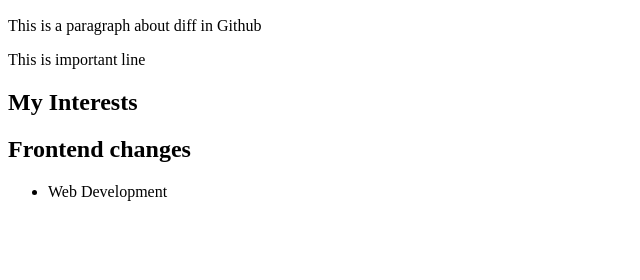
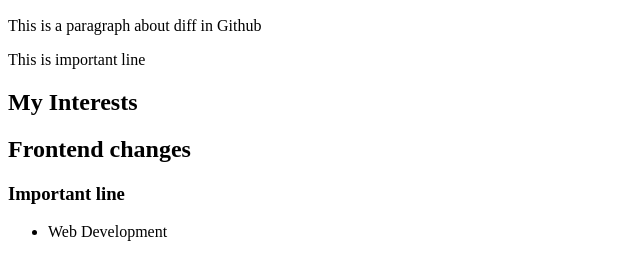
Before and after one commit to PoovendanA/DevopsPractice, a plain HTML site: page index.html in a window 1280 px wide. Shown: the part 110-390 px from the top of the page, without its empty margins (0-640 px from the left). Drawn offline with Linux system fonts and the light colour scheme.

Commit message:
Update msg

```diff
--- a/index.html
+++ b/index.html
@@ -20,5 +20,6 @@
         <section>
             <h2>My Interests</h2>
             <h2>Frontend changes</h2>
+            <h3>Important line</h3>
             <ul>
                 <li>Web Development
```
